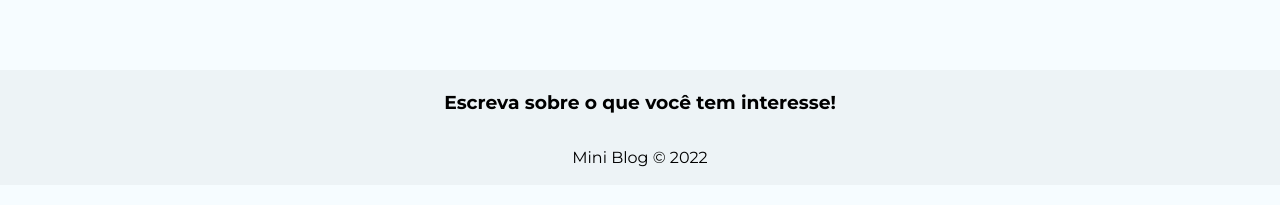
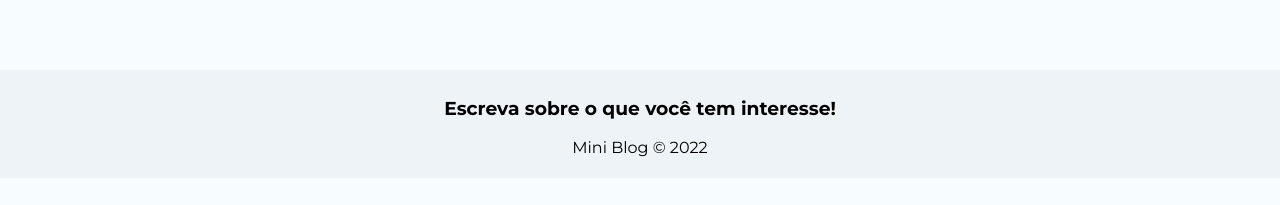
Before and after one commit to devAugustoW/miniblog, a React (Create React App) app: page / in a window 1280 px wide. Shown: the part 557-762 px from the top of the page. Built offline with nearby package versions, Linux system fonts and the light colour scheme; no server answers; the database is empty.

Commit message:
Update miniblog

```diff
--- a/src/components/Footer.module.css
+++ b/src/components/Footer.module.css
@@ -1,8 +1,9 @@
-.footer {
-  height: 115px;
-  display: flex;
-  flex-direction: column;
-  align-items: center;
-  justify-content: center;
-  background-color: #edf3f6;
+footer {
+    width: 100%;
+    height: 100px;
+    position: relative;
+    bottom: 0;
+    text-align: center;
+    background-color: #edf3f6;
+    padding-top: 8px;
 }
--- a/src/components/PostDetail.module.css
+++ b/src/components/PostDetail.module.css
@@ -3,7 +3,7 @@
 }
 
 .post_detail img {
-  max-width: 200px;
+  max-width: 500px;
 }
 
 .post_detail h2 {
--- a/src/pages/EditPost/EditPost.jsx
+++ b/src/pages/EditPost/EditPost.jsx
@@ -82,7 +82,7 @@ const EditPost = () => {
         <div className={styles.edit_post}>
             {post && (
                 <>
-                    <h2>Editando post: {post.title}</h2>
+                    <h2>Editar post</h2>
 
                     <p>Altere os dados do post como desejar</p>
 
--- a/src/pages/EditPost/EditPost.module.css
+++ b/src/pages/EditPost/EditPost.module.css
@@ -1,5 +1,6 @@
 .edit_post {
   text-align: center;
+  padding: 5px;
 }
 
 .edit_post h2 {
@@ -11,6 +12,10 @@
   margin-bottom: 2em;
 }
 
+.edit_post form {
+    max-width: 600px;
+    min-width: 300px;
+}
 .edit_post .preview_title {
   margin-bottom: 0.2em;
   color: #000;
@@ -18,6 +23,7 @@
 }
 
 .image_preview {
-  max-width: 100%;
+  width: 100%;
   margin-bottom: 1em;
+
 }
--- a/src/pages/Home/Home.module.css
+++ b/src/pages/Home/Home.module.css
@@ -29,7 +29,3 @@
 .noposts a {
   padding: 10px 25px;
 }
-
-img {
-    min-width: 500px;
-}
--- a/src/pages/Post/Post.jsx
+++ b/src/pages/Post/Post.jsx
@@ -11,7 +11,6 @@ const Post = () => {
 
     return (
         <div className={styles.post_container}>
-            <h1>Post.id: {id}</h1>
 
             {loading && <p>Carregando Post</p>}
 
```
